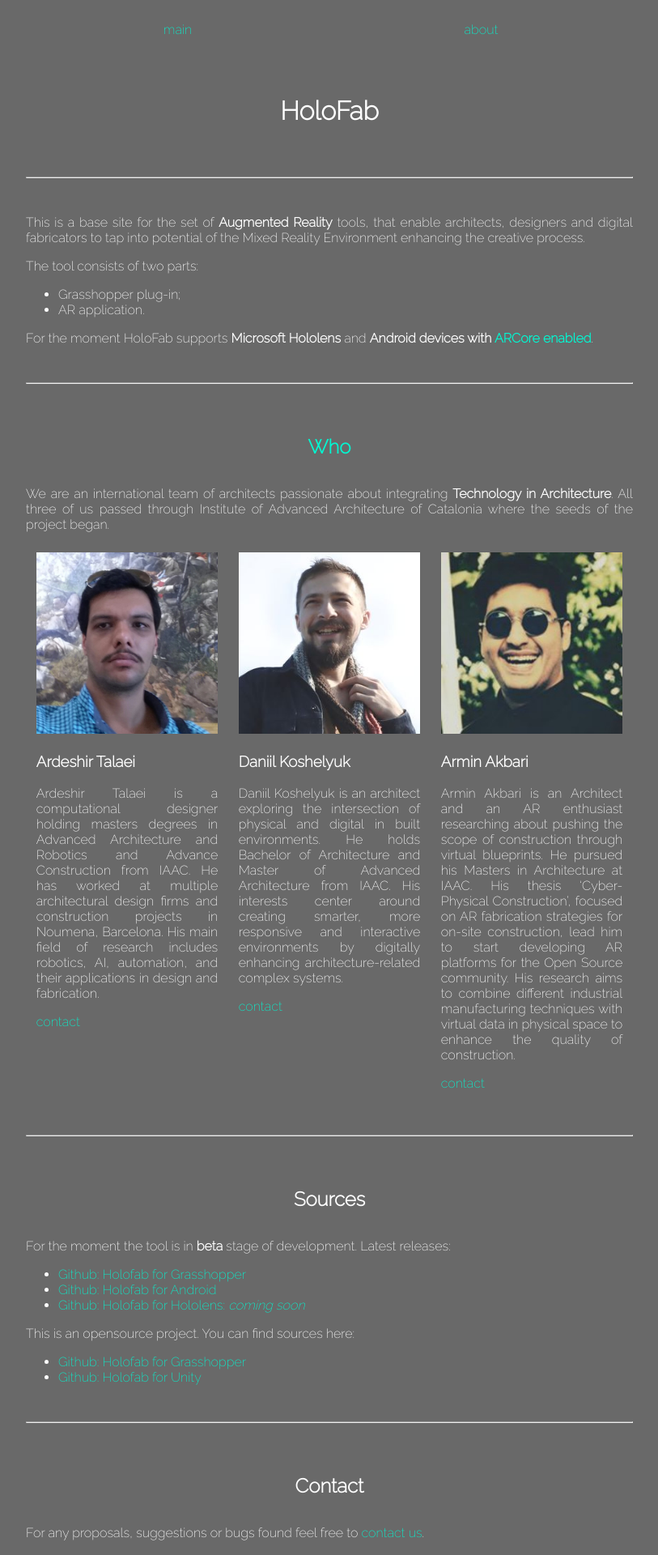
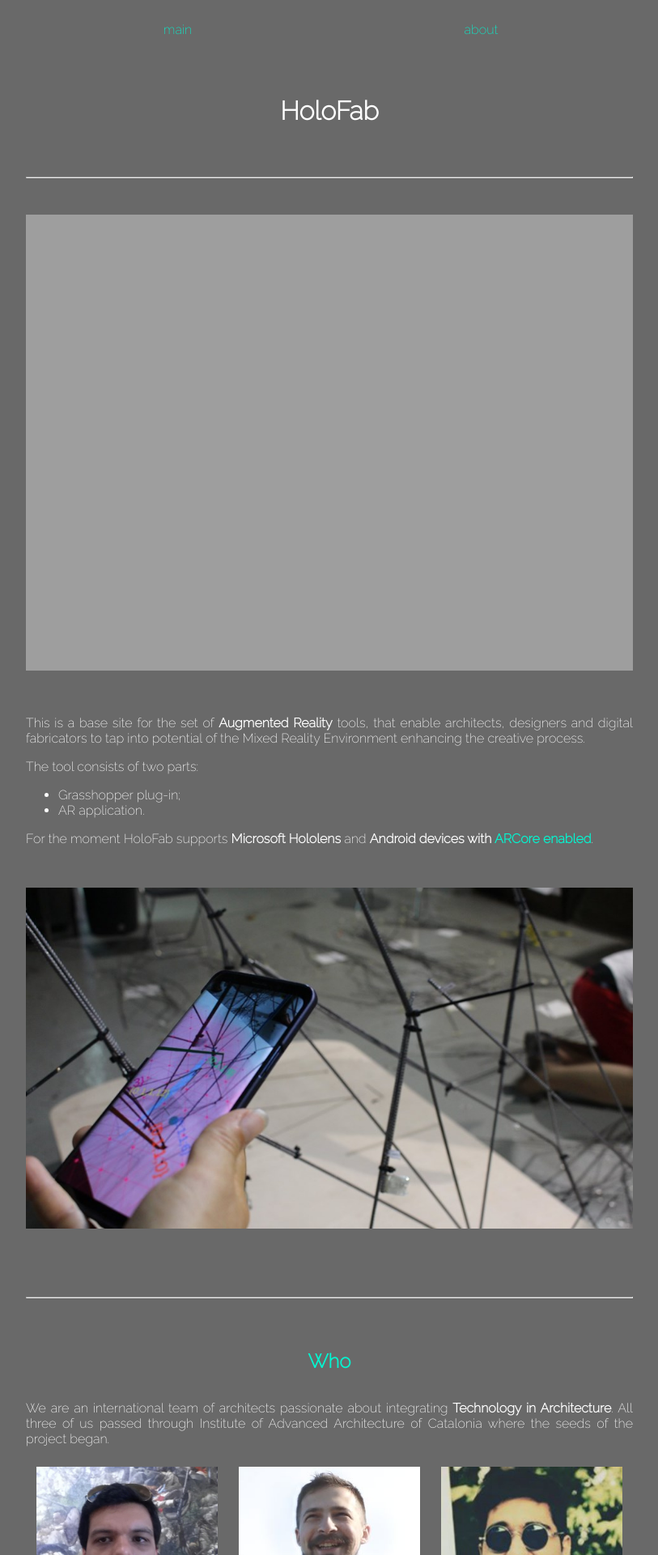
Before and after one commit to HoloFab/HoloFab.github.io, a Jekyll site: the page built from index.markdown, in a window 1280 px wide. Shown: the top 1920 px of the page at 81% size, without its empty margins (233-1046 px from the left). Built offline with Jekyll 4.4.1, drawn with Linux system fonts in a browser that asks for light colours.

Commit message:
insert sample images

```diff
--- a/index.markdown
+++ b/index.markdown
@@ -7,6 +7,10 @@ title: HoloFab
 permalink: /
 ---
 
+![HoloFab](./assets/images/GSS19-01.jpg)
+
+<br>
+
 This is a base site for the set of **Augmented Reality** tools, that enable architects, designers and digital fabricators to tap into potential of the Mixed Reality Environment enhancing the creative process.
 
 The tool consists of two parts:
@@ -15,6 +19,12 @@ The tool consists of two parts:
 -   AR application.
 
 For the moment HoloFab supports **Microsoft Hololens** and **Android devices with [ARCore enabled](https://developers.google.com/ar/discover/supported-devices#android_play)**.
+
+<br>
+
+![HoloFab](./assets/images/GSS19-00.jpg)
+
+<br>
 
 <hr>
 
```
Also changed, not shown: assets/images/GSS19-00.jpg (added), 1 other file.
